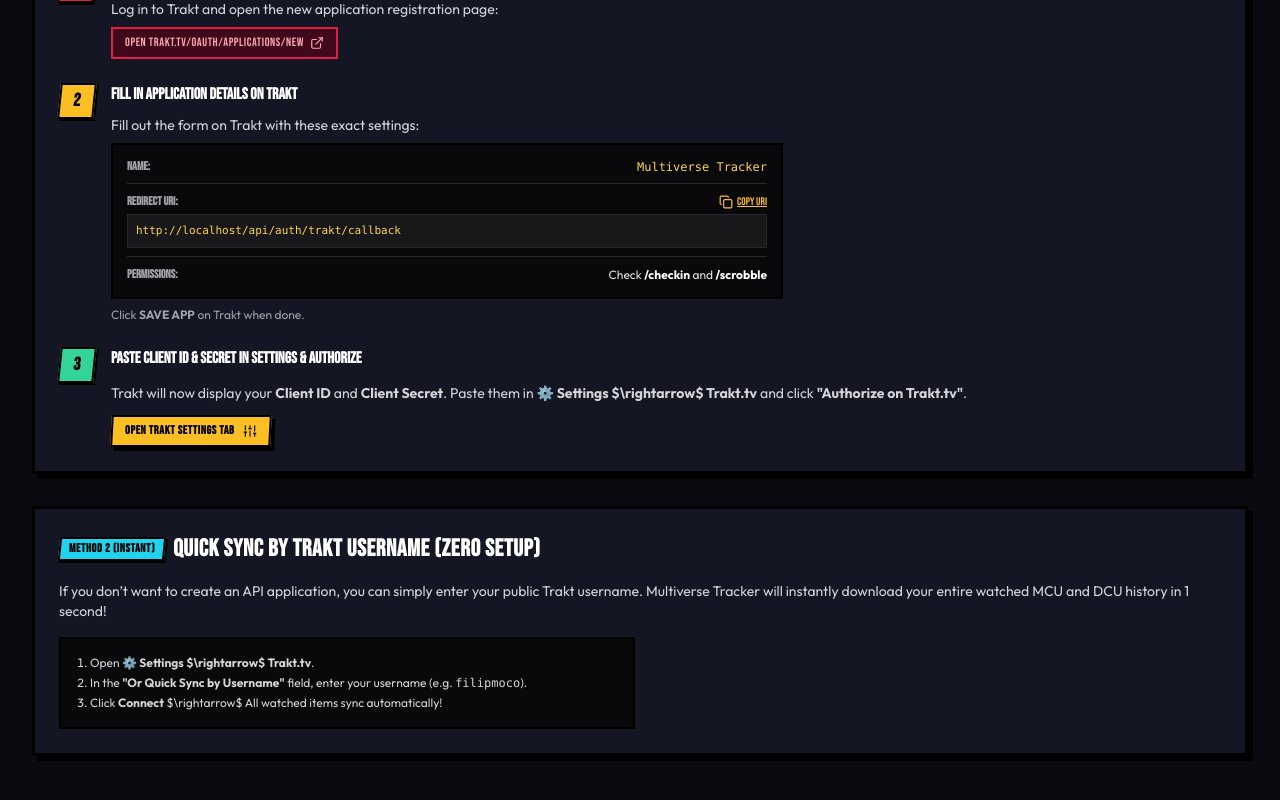
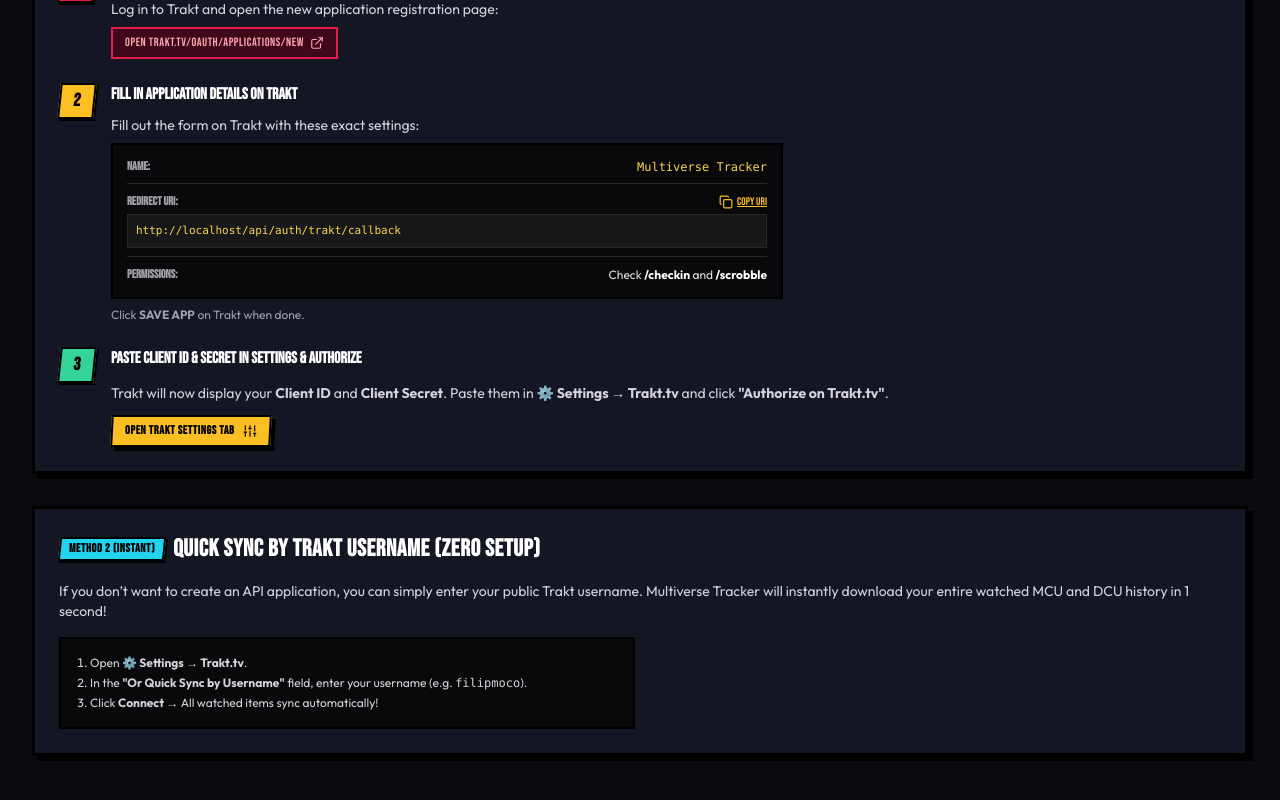
Before and after one commit to filipmoco0/multiverse-tracker, a Next.js app: page /guide in a window 1280 px wide. Shown: the part 968-1768 px from the top of the page. Built offline with nearby package versions, Linux system fonts and the light colour scheme; no server answers.

Commit message:
style: replace all raw math symbols with clean unicode arrows in guide page

```diff
--- a/src/app/guide/page.tsx
+++ b/src/app/guide/page.tsx
@@ -259,7 +259,7 @@
                     Paste Client ID & Secret in Settings & Authorize
                   </h3>
                   <p className="text-xs sm:text-sm text-zinc-300 font-sans">
-                    Trakt will now display your <strong>Client ID</strong> and <strong>Client Secret</strong>. Paste them in <strong>⚙️ Settings $\rightarrow$ Trakt.tv</strong> and click <strong>"Authorize on Trakt.tv"</strong>.
+                    Trakt will now display your <strong>Client ID</strong> and <strong>Client Secret</strong>. Paste them in <strong>⚙️ Settings → Trakt.tv</strong> and click <strong>"Authorize on Trakt.tv"</strong>.
                   </p>
                   <ComicButton
                     variant="gold"
@@ -286,9 +286,9 @@
               </p>
               <div className="bg-zinc-950 border-2 border-black p-4 space-y-2 max-w-xl">
                 <ol className="list-decimal list-inside text-xs text-zinc-300 space-y-1 font-sans">
-                  <li>Open <strong>⚙️ Settings $\rightarrow$ Trakt.tv</strong>.</li>
+                  <li>Open <strong>⚙️ Settings → Trakt.tv</strong>.</li>
                   <li>In the <strong>"Or Quick Sync by Username"</strong> field, enter your username (e.g. <code>filipmoco</code>).</li>
-                  <li>Click <strong>Connect</strong> $\rightarrow$ All watched items sync automatically!</li>
+                  <li>Click <strong>Connect</strong> → All watched items sync automatically!</li>
                 </ol>
               </div>
             </div>
@@ -395,7 +395,7 @@
                     Request an API Key
                   </h3>
                   <p className="text-xs sm:text-sm text-zinc-300 font-sans">
-                    Go to <strong>Settings $\rightarrow$ API</strong> and click <strong>Create API Key (Developer)</strong>. Fill in the short form to get your 32-character key.
+                    Go to <strong>Settings → API</strong> and click <strong>Create API Key (Developer)</strong>. Fill in the short form to get your 32-character key.
                   </p>
                   <a
                     href="https://www.themoviedb.org/settings/api"
@@ -418,7 +418,7 @@
                     Paste Key in Settings Hub
                   </h3>
                   <p className="text-xs sm:text-sm text-zinc-300 font-sans">
-                    Open <strong>Settings $\rightarrow$ API Keys (BYOK)</strong>, paste your TMDB key, and click <strong>Save API Key</strong>.
+                    Open <strong>Settings → API Keys (BYOK)</strong>, paste your TMDB key, and click <strong>Save API Key</strong>.
                   </p>
                   <ComicButton
                     variant="cyan"
```
